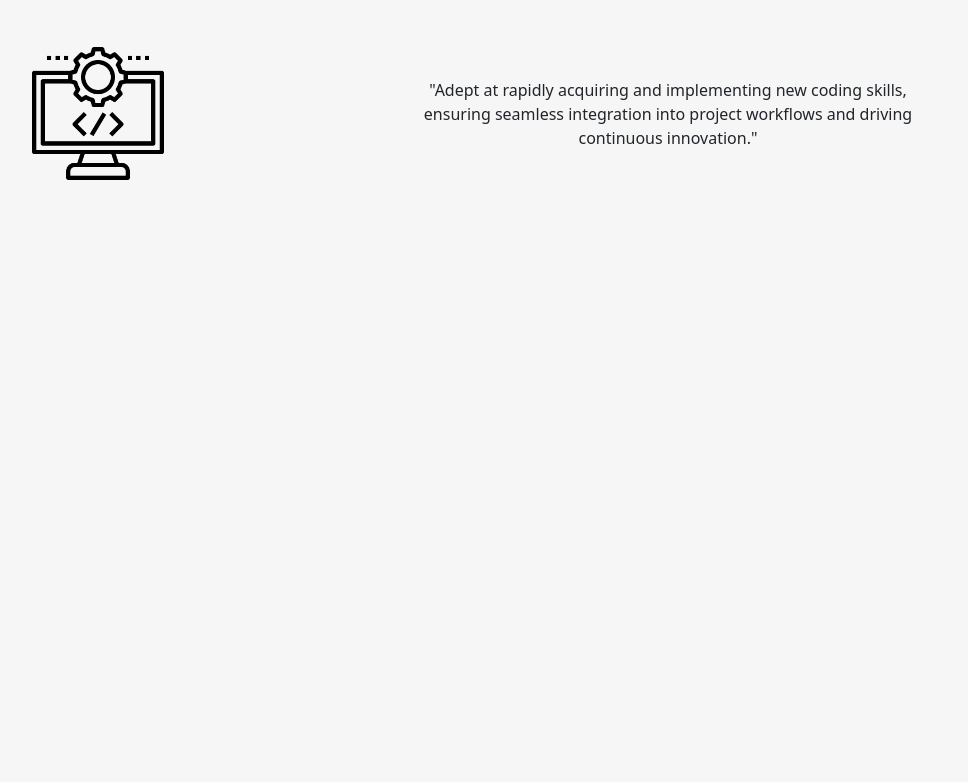
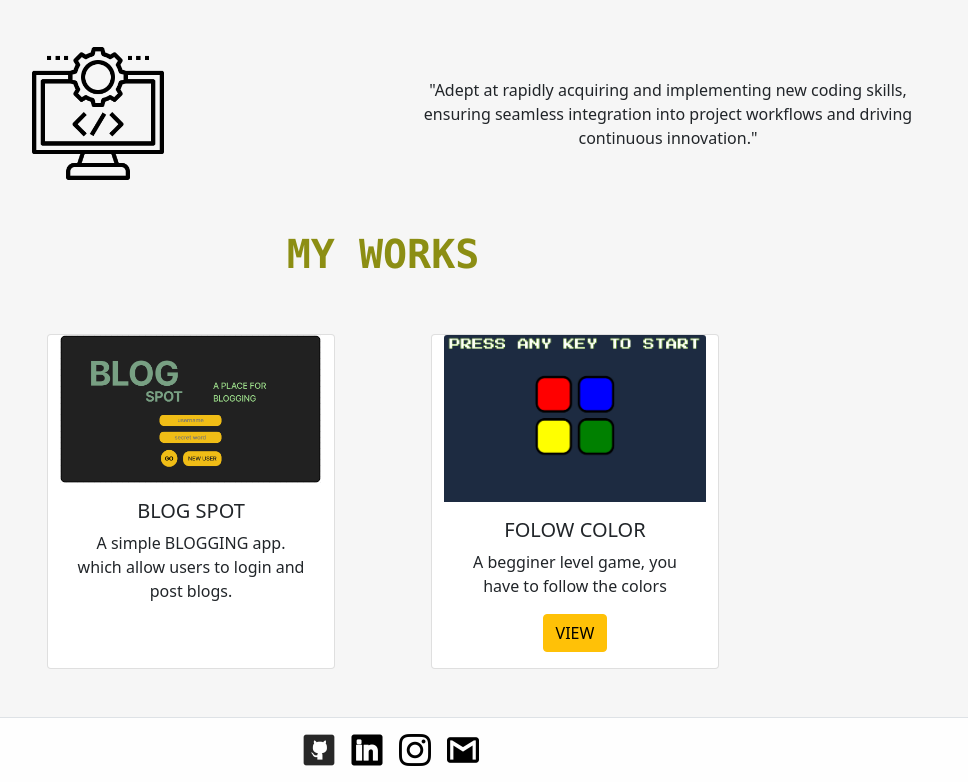
Before and after one commit to alin262/PERSONAL-WEBSITE, a plain HTML site: page index.html in a window 1280 px wide. Shown: the part 1428-2210 px from the top of the page, without its empty margins (257-1225 px from the left). Before the commit the page ends 1658 px from the top, so only its background shows below. Drawn offline with nearby package versions, Linux system fonts and the light colour scheme.

Commit message:
website complete

```diff
--- a/index.html
+++ b/index.html
@@ -12,7 +12,7 @@
             <ul class="nav justify-content-center ">
 
                 <li class="nav-item">
-                  <a class="nav-link text-dark" href="#">HOME</a>
+                  <a class="nav-link text-dark" href="#">ME</a>
                 </li>
                 <li class="nav-item">
                   <a class="nav-link text-dark" href="#skills">SKILLS</a>
@@ -20,6 +20,9 @@
                 <li class="nav-item">
                   <a class="nav-link text-dark" href="#about"  >ABOUT</a>
                 </li>
+                <li class="nav-item">
+                    <a class="nav-link text-dark" href="#contact"  >CONTACT</a>
+                  </li>
               </ul>
     </div>
     <div class="row hero text-center align-items-center mt-5 gx-0">
@@ -32,17 +35,18 @@
             <img src="./images/hero.jpg" class="img-fluid p-0" alt="">
         </div>
     </div>
-    <div class="about  " id="about" style="color: rgb(41,41,41);" >
+    <div class="about " id="about" style="color: rgb(41,41,41);" >
         <div class="row gx-0 text-center" id="about">
             <div class="container p-5 ">
             <h3 class="p-5 fst-italic fs-5">"Hi there, I'm Alin A S, a passionate web designer and developer. I thrive on self-learning and enjoy the freedom of freelancing to express my creativity."</h3>
        </div> </div>
     </div>
+
     <div id="skills" class="skills container text-center mt-5 ">
-        <h1 class="fw-bold font-monospace mb-5" style="color: rgb(140, 142, 19);">SKILLS</h1>
+        <h1 class="fw-bold font-monospace mt-5" style="color: rgb(140, 142, 19);">SKILLS</h1>
 
         <div class="tab row my-5">
-            <div " class="img col-md-6 "><img class="img-fluid" src="./images/teamlead.png" alt=""></div>
+            <div  class="img col-md-6 "><img class="img-fluid" src="./images/teamlead.png" alt=""></div>
             <div class="text col-md-6 d-flex align-items-center"><p class="mb-0">"Proven track record of leadership as a team lead, adept at organizing tasks, motivating team members, and fostering collaboration to achieve project objectives."</p></div>
         </div>
         <div class="tab row my-5">
@@ -57,8 +61,40 @@
             <div class="img col-md-6 "><img class="img-fluid" src="./images/adapt.png" alt=""></div>
             <div class="text col-md-6 d-flex align-items-center"><p class="mb-0">"Adept at rapidly acquiring and implementing new coding skills, ensuring seamless integration into project workflows and driving continuous innovation."</p></div>
         </div>
+    </div>
+    <div class="works container text-center mt-5 ">
+        <h1 class="fw-bold font-monospace mt-5" style="color: rgb(140, 142, 19);">MY WORKS</h1>
+        <div class="works-container row justify-content-center">
 
+          <div class="card m-5" style="width: 18rem;">
+            <img src="./images/work.png" class="card-img-top" alt="...">
+            <div class="card-body">
+              <h5 class="card-title">BLOG SPOT</h5>
+              <p class="card-text">A simple BLOGGING app. which allow users to login and post blogs.</p>
+
+            </div>
+          </div>
+          <div class="card m-5" style="width: 18rem;">
+            <img src="./images/work2.png" class="card-img-top" alt="...">
+            <div class="card-body">
+              <h5 class="card-title">FOLOW COLOR</h5>
+              <p class="card-text">A begginer level game, you have to follow the colors </p>
+              <a href="https://alin262.github.io/FOLOW-COLOR/" class="btn btn-warning">VIEW</a>
+            </div>
+          </div>
+        </div>
     </div>
+
+
+    <footer style="background-color: rgb(254,254,254);" id="contact" class="d-flex flex-wrap justify-content-around align-items-center py-3  border-top">
+
+        <ul class="nav  list-unstyled d-flex ">
+          <li class="ms-3"><a class="text-body-secondary" href="https://github.com/alin262"><img style="width: 2rem;" src="./images/gh.png" alt="github-image"></a></li>
+          <li class="ms-3"><a class="text-body-secondary" href="https://www.linkedin.com/in/alinjoseph/"><img style="width: 2rem;" src="./images/message.png" alt="linkdin-image"></a></a></li>
+          <li class="ms-3"><a class="text-body-secondary" href="https://www.instagram.com/the_alin.__/"><img style="width: 2rem;" src="./images/instagram.png" alt="instagram-image"></a></li>
+          <li class="ms-3"><a class="text-body-secondary" href="https://mail.google.com/mail/?view=cm&fs=1&to=thealin.as26@gmail.com"><img style="width: 2rem;" src="./images/gmail-logo.png" alt="gmail-image"></a></li>
+        </ul>
+      </footer>
 
 
 <script src="https://cdn.jsdelivr.net/npm/bootstrap@5.0.2/dist/js/bootstrap.bundle.min.js" integrity="sha384-MrcW6ZMFYlzcLA8Nl+NtUVF0sA7MsXsP1UyJoMp4YLEuNSfAP+JcXn/tWtIaxVXM" crossorigin="anonymous"></script>
```
Also changed, not shown: images/gh.png (added), images/gmail-logo.png (added), images/instagram.png (added), images/message.png (added), images/work.png (added), images/work2.png (added), style.css (line endings or trailing spaces).
